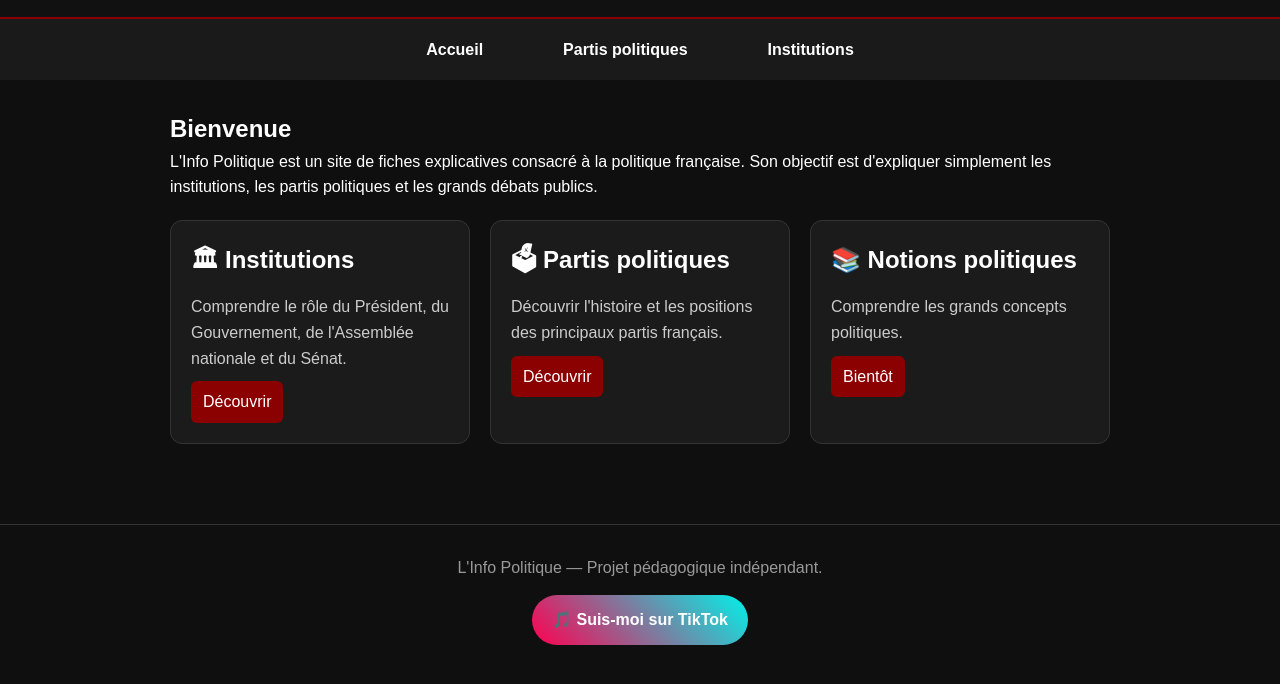
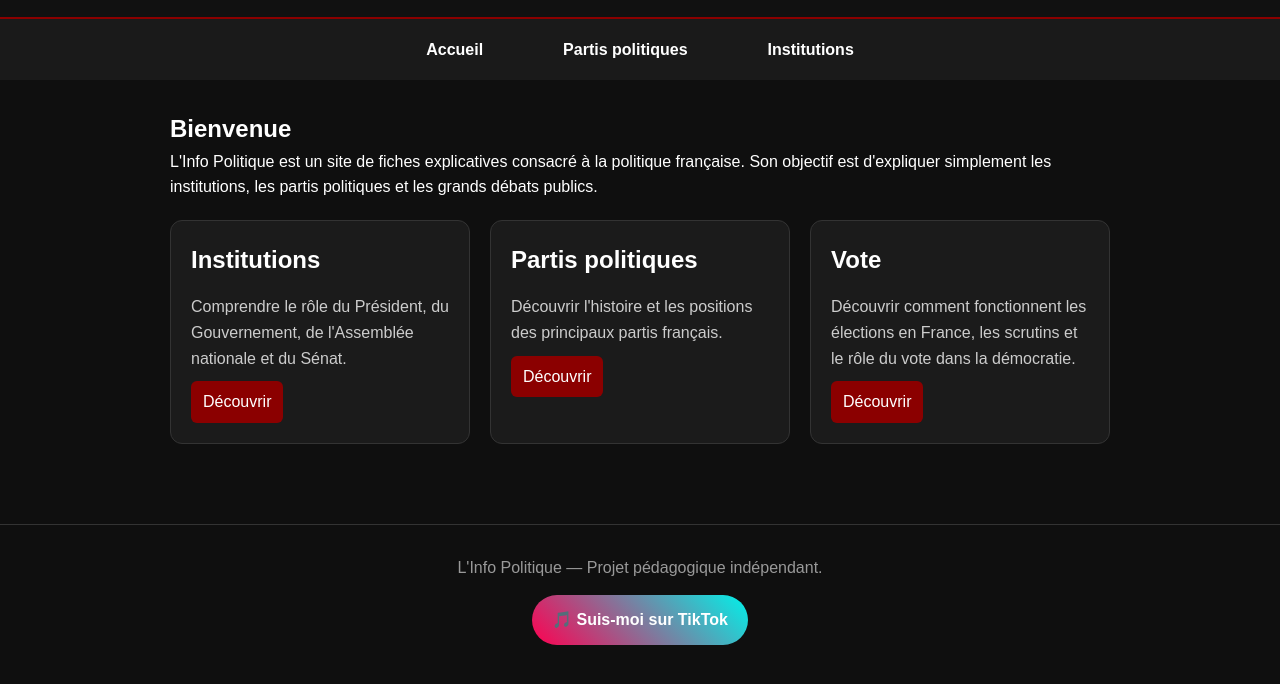
Before and after one commit to milan010809-del/L-info-politique, a plain HTML site: page index.html in a window 1280 px wide. Shown: the part 100-784 px from the top of the page. Drawn offline with Linux system fonts and the light colour scheme.

Commit message:
Update index.html

```diff
--- a/index.html
+++ b/index.html
@@ -36,21 +36,30 @@ les partis politiques et les grands débats publics.
 <div class="cards">
 
 <div class="card">
-<h2>🏛 Institutions</h2>
+<h2> Institutions</h2>
 <p>Comprendre le rôle du Président, du Gouvernement, de l'Assemblée nationale et du Sénat.</p>
 <a href="institutions.html" class="btn">Découvrir</a>
 </div>
 
 <div class="card">
-<h2>🗳 Partis politiques</h2>
+<h2> Partis politiques</h2>
 <p>Découvrir l'histoire et les positions des principaux partis français.</p>
 <a href="partis.html" class="btn">Découvrir</a>
 </div>
 
 <div class="card">
-<h2>📚 Notions politiques</h2>
-<p>Comprendre les grands concepts politiques.</p>
-<a href="#" class="btn">Bientôt</a>
+
+<h2> Vote</h2>
+
+<p>
+Découvrir comment fonctionnent les élections en France,
+les scrutins et le rôle du vote dans la démocratie.
+</p>
+
+<a href="#" class="btn">
+Découvrir
+</a>
+
 </div>
 
 </div>
```
